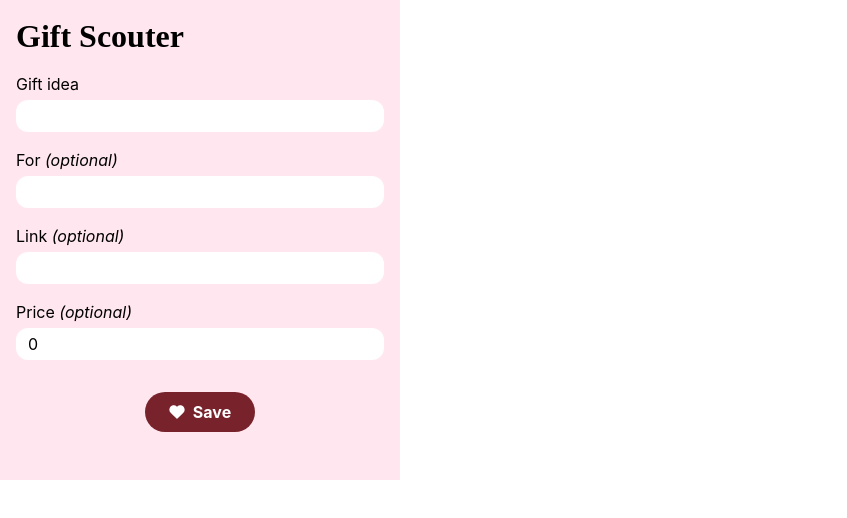
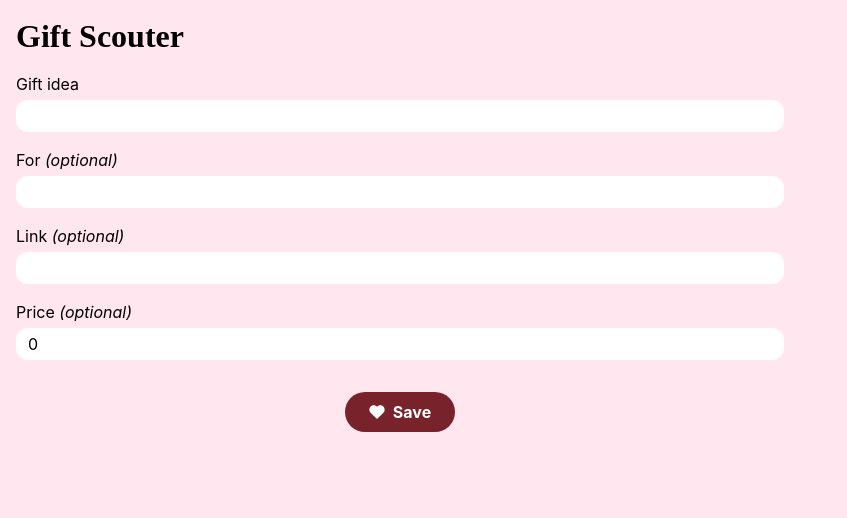
Before and after one commit to Parkreiner/gift-scouter, a React (Create React App) app: page / in a window 1280 px wide. Shown: the top 518 px of the page, without its empty margins (0-847 px from the left). Built offline with nearby package versions, Linux system fonts and the light colour scheme.

Commit message:
minor: Fix styling for extension when in use

```diff
--- a/src/index.css
+++ b/src/index.css
@@ -63,8 +63,10 @@ h6 {
 
 html,
 body {
-  max-width: 400px;
+  min-width: 400px;
+  max-width: 800px;
   max-height: 600px;
+  background-color: var(--theme-50);
 }
 
 body {
```
